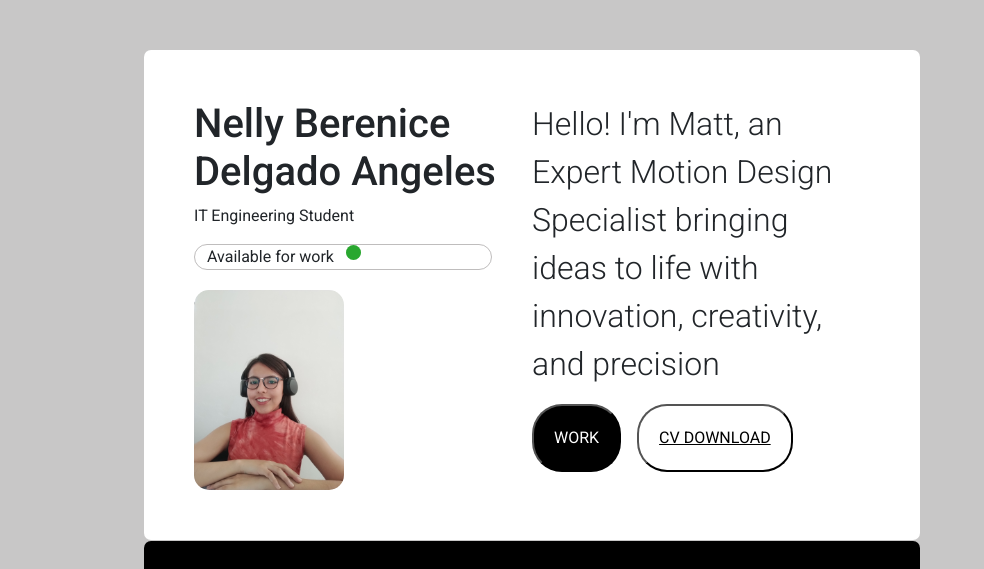
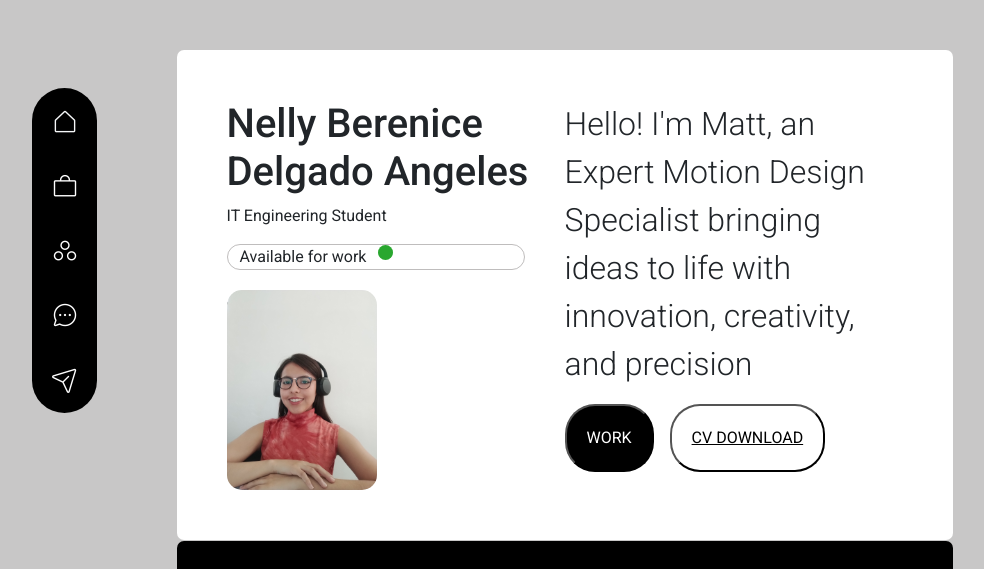
Before and after one commit to Nelly5469/portafolio, a plain HTML site: page index.html in a window 1280 px wide. Shown: the top 569 px of the page, without its empty margins (108-1092 px from the left). Drawn offline with nearby package versions, Linux system fonts and the light colour scheme; a web font is replaced by a local one.

Commit message:
feat: Sidebar nav

```diff
--- a/index.html
+++ b/index.html
@@ -12,6 +12,26 @@
 </head>
 
 <body>
+    <div class="home" id="home">
+        <div class="navbar">
+            <nav>
+                <a href="#home">
+                    <img src="./imgs/home-nav.png" alt="home">
+                </a>
+                <a href="#work">
+                    <img src="./imgs/work-nav.png" alt="work">
+                </a>
+                <a href="">
+                    <img src="./imgs/services-nav.png" alt="services">
+                </a>
+                <a href="">
+                    <img src="./imgs/blog-nav.png" alt="blog">
+                </a>
+                <a href="#contact">
+                    <img src="./imgs/contact-nav.png" alt="contact">
+                </a>
+            </nav>
+        </div>
         <div class="container">
             <!-- first section -->
             <div class="section">
@@ -91,7 +111,7 @@
                 </div>
             </div>
 
-        <div class="work">
+            <div class="work" id="work">
                 <div class="section subtitle">
                     <h1>WORK</h1>
                     <img src="./imgs/work-icon.png" alt="work-icon" class="icon">
@@ -102,7 +122,7 @@
             </div>
 
             <div class="footer">
-            <div class="section subtitle">
+                <div class="section subtitle" id="contact">
                     <h1>CONTACT</h1>
                     <img src="./imgs/contact-icon.png" alt="contact icon" class="icon">
                 </div>
@@ -125,6 +145,7 @@
                 </div>
             </div>
         </div>
+    </div>
     <script src="https://cdn.jsdelivr.net/npm/bootstrap@5.0.2/dist/js/bootstrap.bundle.min.js"
         integrity="sha384-MrcW6ZMFYlzcLA8Nl+NtUVF0sA7MsXsP1UyJoMp4YLEuNSfAP+JcXn/tWtIaxVXM"
         crossorigin="anonymous"></script>
--- a/style.css
+++ b/style.css
@@ -6,6 +6,31 @@ body{
     font-family: "Roboto", sans-serif;
     font-weight: 400;
     font-style: normal;
+}
+
+.home{
+    height: 100%;
+    max-width: 1000px;
+    width: 100%;
+    margin: 0px auto;
+    display: flex;
+}
+
+.navbar{
+    position: sticky;
+    top: 10px;
+}
+
+nav{
+    background-color: black;
+    height: 325px;
+    width: 65px;
+    margin-top: 80px;
+    border-radius: 50px;
+    display: flex;
+    flex-direction: column;
+    justify-content: space-around;
+    align-items: center;
 }
 
 .container{
```
Also changed, not shown: imgs/blog-nav.png (added), imgs/contact-nav.png (added), imgs/home-nav.png (added), imgs/services-nav.png (added), imgs/work-nav.png (added). Lines whose indentation alone changed are shown as unchanged.
